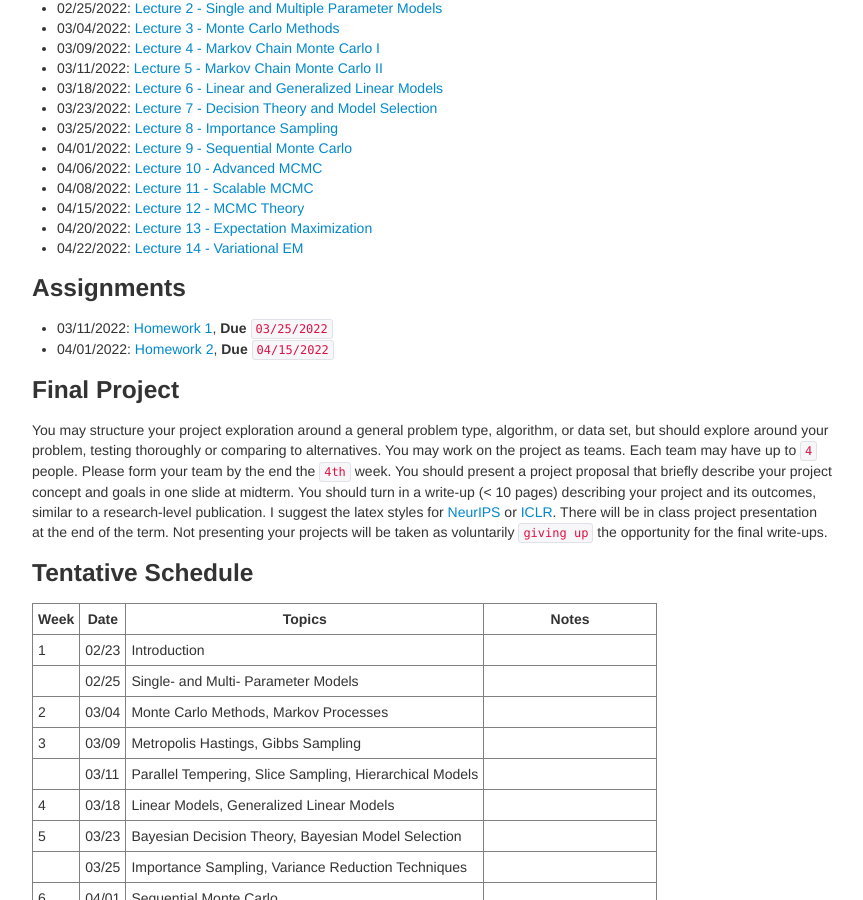
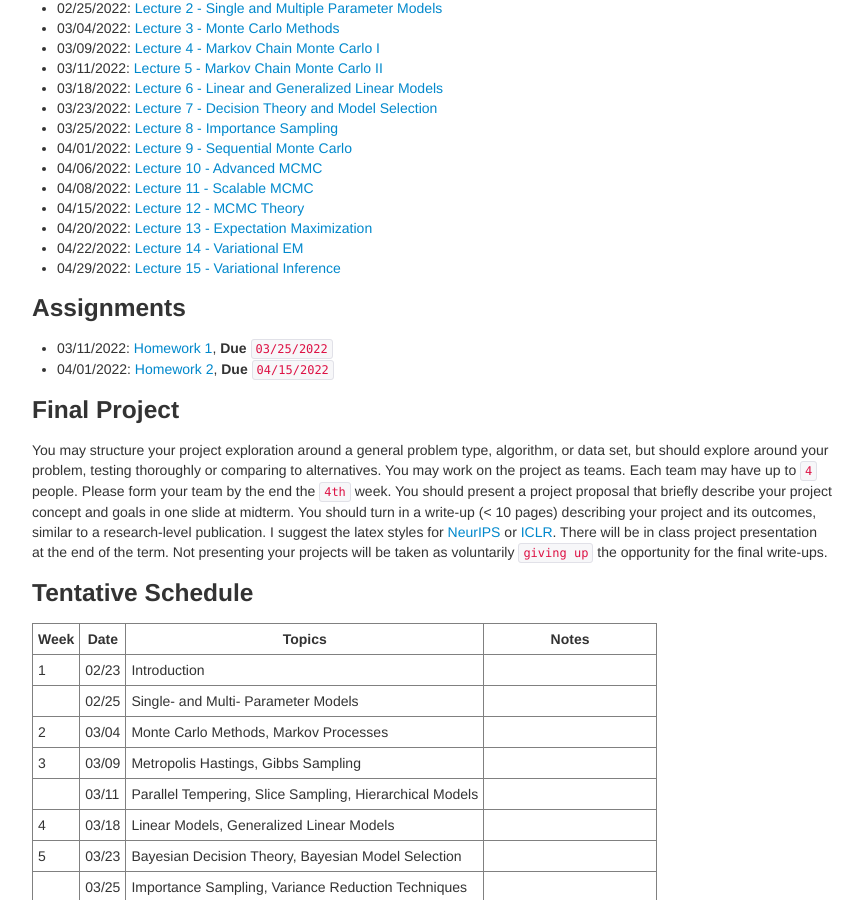
Before and after one commit to zcrabbit/zcrabbit.github.io, a Jekyll site: the page built from courses/btc-s22.md, in a window 1280 px wide and 900 px high, scrolled down 1195 px. Shown: the whole window, without its empty margins (208-1071 px from the left). Built offline with Jekyll 4.4.1, drawn with Linux system fonts in a browser that asks for light colours.

Commit message:
lecture 15 out

```diff
--- a/courses/btc-s22.md
+++ b/courses/btc-s22.md
@@ -54,6 +54,7 @@ We will use python during the course. A good Python tutorial is available at <ht
 - 04/15/2022: [Lecture 12 - MCMC Theory]({{sites.baseurl}}/static/slides/btc_spring22/lec12.pdf)
 - 04/20/2022: [Lecture 13 - Expectation Maximization]({{sites.baseurl}}/static/slides/btc_spring22/lec13.pdf)
 - 04/22/2022: [Lecture 14 - Variational EM]({{sites.baseurl}}/static/slides/btc_spring22/lec14.pdf)
+- 04/29/2022: [Lecture 15 - Variational Inference]({{sites.baseurl}}/static/slides/btc_spring22/lec15.pdf)
 
 
 
```
Also changed, not shown: 3 other files.
